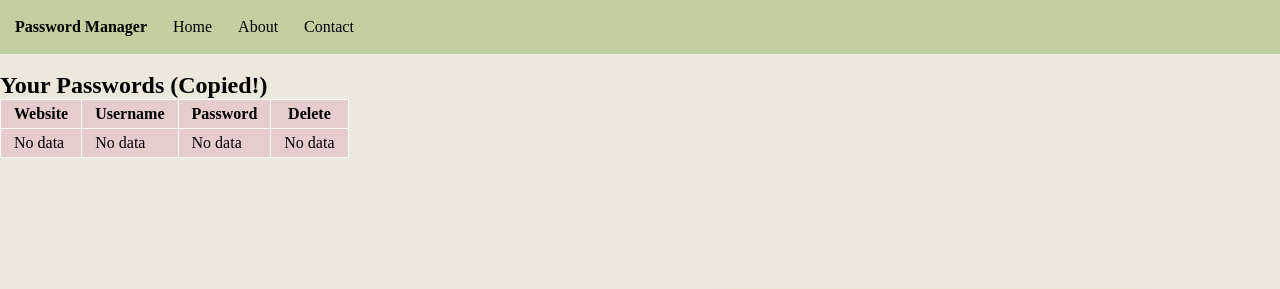
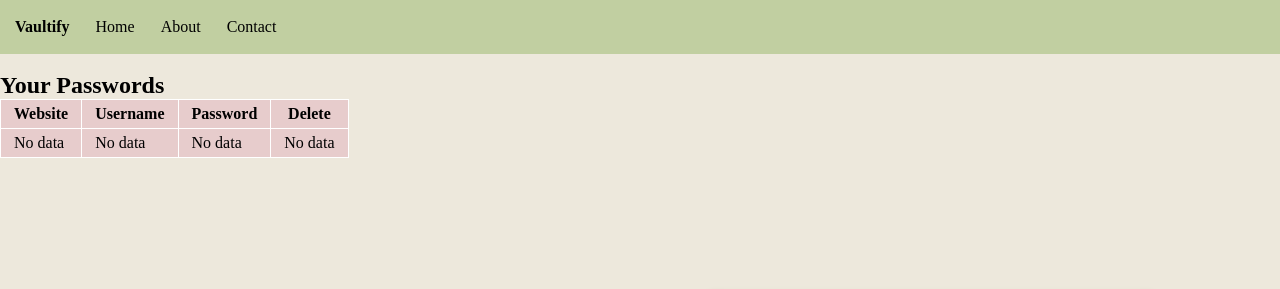
Before and after one commit to vasubhigupta/password-manager, a plain HTML site: page index.html in a window 1280 px wide. Shown: the top 289 px of the page. Drawn offline with Linux system fonts and the light colour scheme.

Commit message:
bug fixing

```diff
--- a/index.html
+++ b/index.html
@@ -9,7 +9,7 @@
 <body>
     <nav class="navbar">
         <ul>
-            <li><h4>Password Manager</h4></li>
+            <li><h4>Vaultify</h4></li>
             <li>Home</li>
             <li>About</li>
             <li>Contact</li>
@@ -19,7 +19,7 @@
     <br>
 
     <div>
-        <h2>Your Passwords <span id="alert">(Copied!)</span></h2>
+        <h2>Your Passwords</h2>
         <table>
             <tr>
                 <th>Website</th>
```
